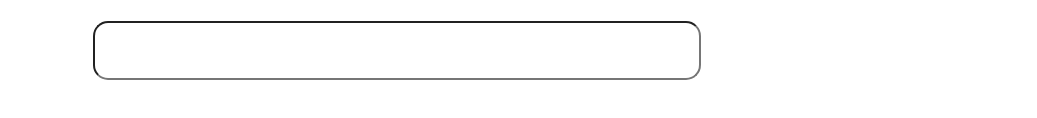
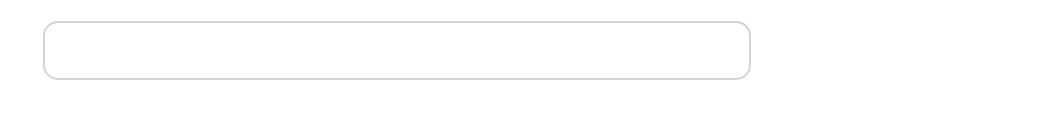
Before and after one commit to AdamDoingTech/Google-HomePage-V2, a plain HTML site: page index.html in a window 1280 px wide. Shown: the part 638-756 px from the top of the page, without its empty margins (243-1280 px from the left). Drawn offline with Linux system fonts and the light colour scheme.

Commit message:
Changed the width for the search bar, and added a radios with a D3D3D3 color border

```diff
--- a/Styles/style.css
+++ b/Styles/style.css
@@ -43,6 +43,7 @@ margin-top: 300px;
 	padding-top: 20px;
 	padding-bottom: 20px;
 	outline: 0px;
-	width: 600px;
+	width: 700px;
 	border-radius: 15px;
+	border: 2px solid #D3D3D3;
  }
```
